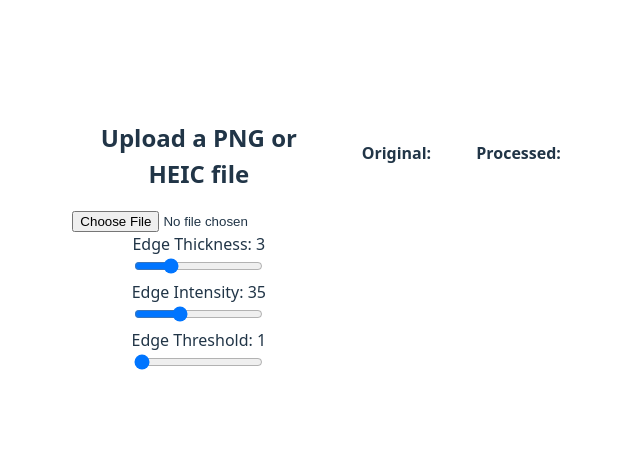
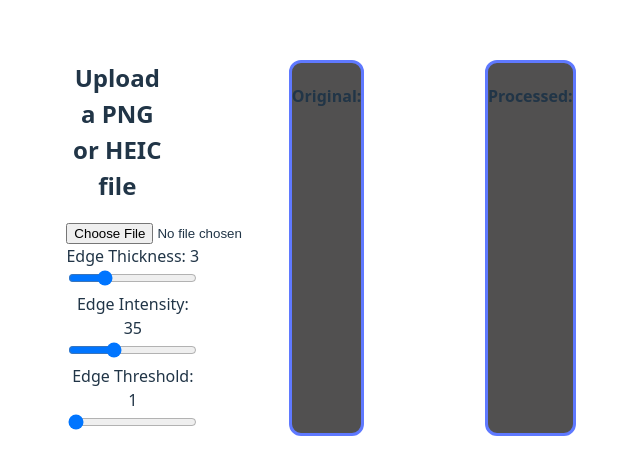
Before and after one commit to KaiWoessner/CartoonConverter, a React (Vite) app in the folder frontend/: page / in a window 1280 px wide. Shown: the part 177-652 px from the top of the page, without its empty margins (319-959 px from the left). Built offline with nearby package versions, Linux system fonts and the light colour scheme.

Commit message:
Made image containers fixed, made the ratio of column widths fixed

```diff
--- a/frontend/src/App.css
+++ b/frontend/src/App.css
@@ -15,22 +15,31 @@
 }
 
 .column { /* Container for each column */
-  flex: 1;
   display: flex;
   flex-direction: column;
   align-items: center;
 }
 
 .options { /* Options align to left instead of center */
+  max-width: 20%;
   align-items: flex-start;
 }
 
 .image-box {
+  max-width: 40%;
   margin-top: 20px;
+
+  border: 3px solid #5f79ff;   /* Border */
+  border-radius: 12px;      /* Rounds Corners */
+  background-color: #515050; /* Background */
+
 }
 
 img {
   max-width: 100%;
-  height: auto;
+  height: 100%;
+  object-fit: contain;
   border-radius: 8px;
+  /*border: 30px solid #5f79ff;    Border */
+  margin-bottom: 0px;
 }
```
